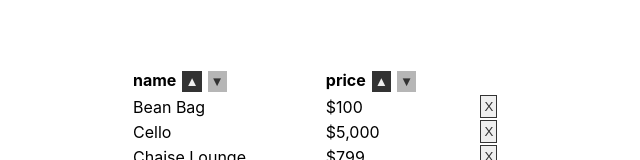
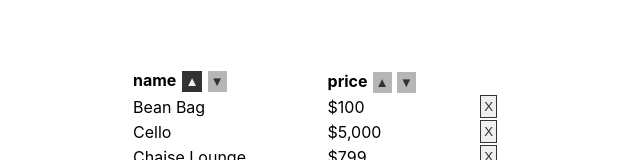
Before and after one commit to sarah27h/online-store-v1, a React (Create React App) app: page / in a window 1280 px wide. Shown: the part 142-302 px from the top of the page, without its empty margins (319-959 px from the left). Built offline with nearby package versions, Linux system fonts and the light colour scheme.

Commit message:
Feat: mark the currently selected sort button with the CSS

```diff
--- a/src/components/ProductTableHeader.js
+++ b/src/components/ProductTableHeader.js
@@ -3,11 +3,23 @@ import '../styles/ProductTableHeader.css'
 
 class ProductTableHeader extends Component {
     render() {
+
+        // mark the currently selected sort button with the CSS
+        // detect current used to sort products
+        // for btn1 (asc)
+        // check this.props.sort.direction === 'asc' this.props.columnName === 'price or name'
+        // then if true -> className = 'sort-btn btn-current-used'
+        //      if false -> className = 'sort-btn'
+        let ascCurrentSort = this.props.sort.direction === 'asc' && this.props.columnName === this.props.sort.columnName? 'sort-btn btn-current-used' : 'sort-btn';
+        let descCurrentSort = this.props.sort.direction === 'desc' && this.props.columnName === this.props.sort.columnName? 'sort-btn btn-current-used' : 'sort-btn';
+
         return(
             <th>
                 {this.props.columnName}
-                <button className="sort-btn btn-current-used"> &#x25B2;</button>
-                <button className="sort-btn"> &#x25BC;</button>
+
+                <button className={ascCurrentSort}> &#x25B2;</button>
+
+                <button className={descCurrentSort}> &#x25BC;</button>
             </th>
         );
     }
```
